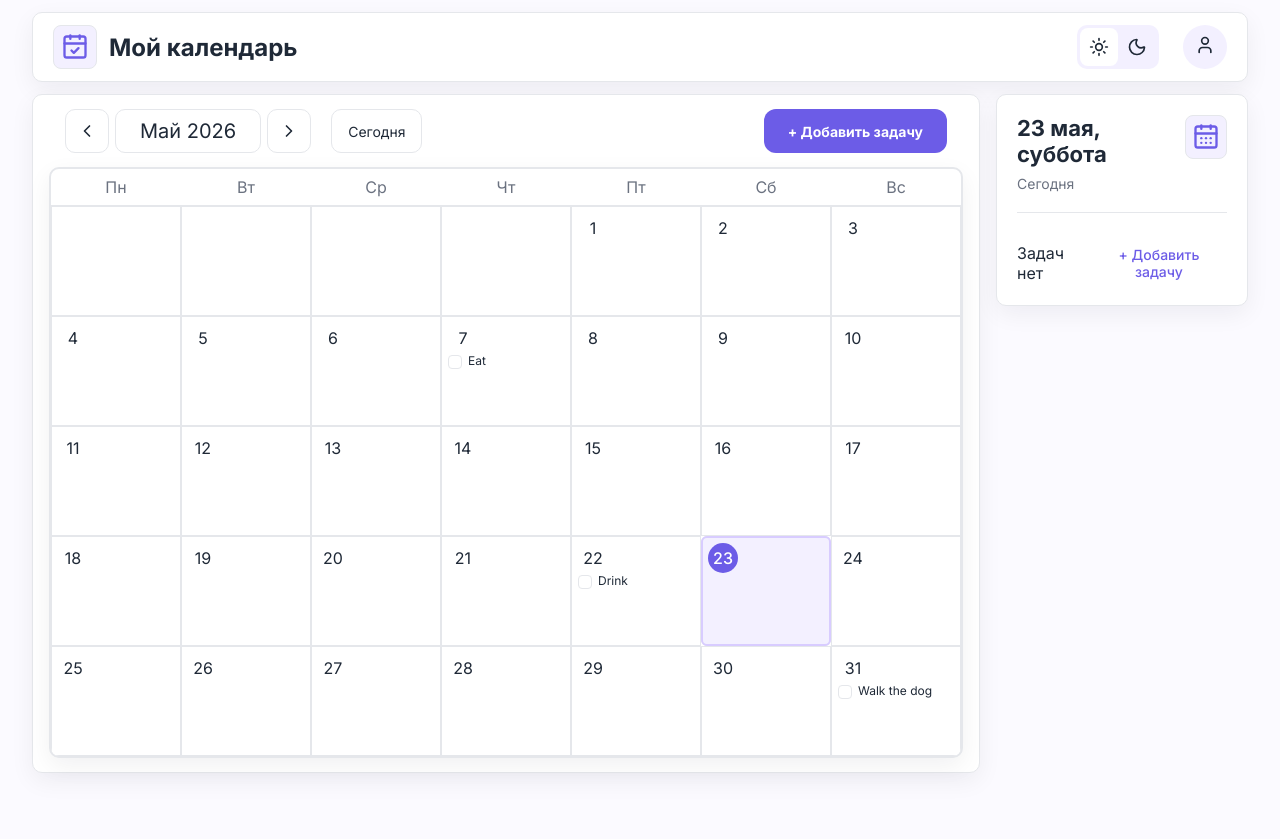
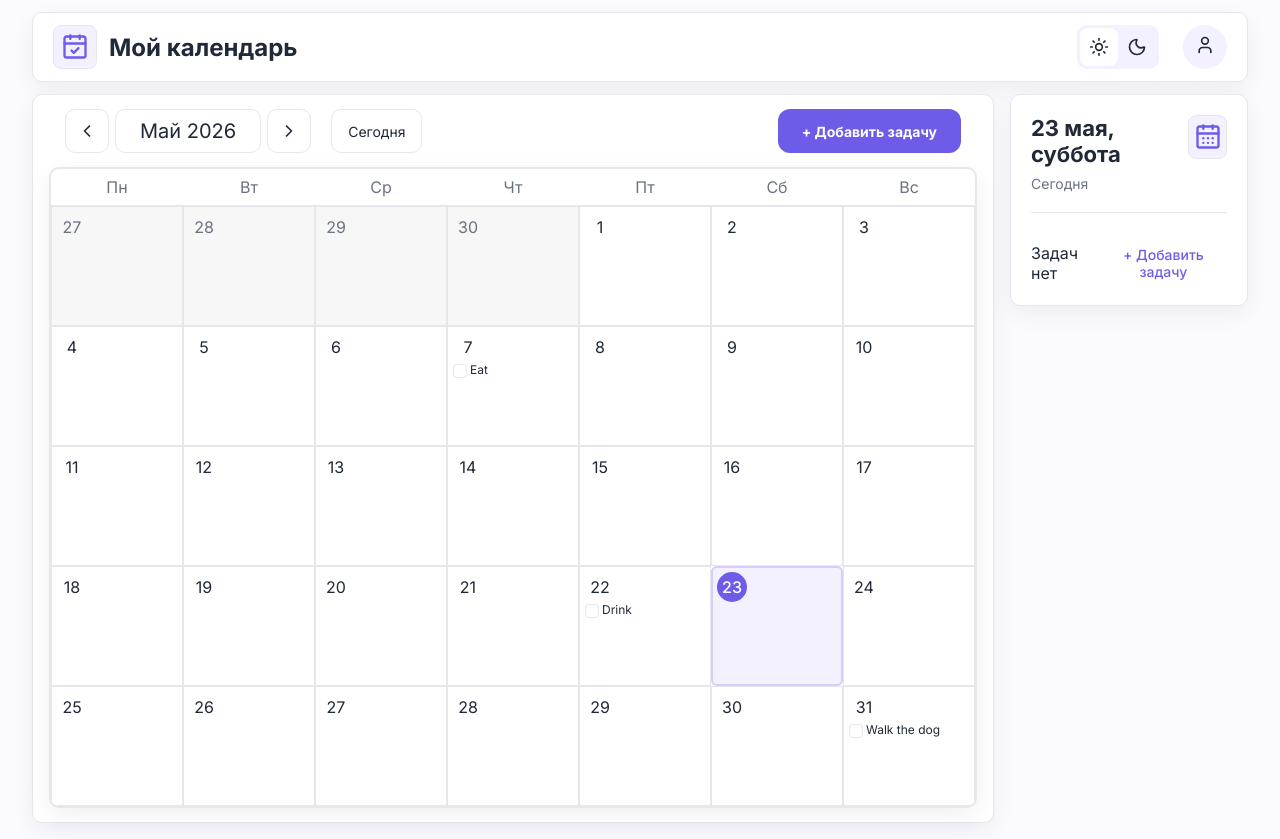
Before and after one commit to veronica-ivanova/calendar-app, a React (Vite) app: page / in a window 1280 px wide. Before the commit the page ends 800 px from the top, so only its background shows below. Built offline with nearby package versions, Linux system fonts and the light colour scheme.

Commit message:
feat: show previous and next month days

```diff
--- a/src/components/calendar-day/calendar-day.module.css
+++ b/src/components/calendar-day/calendar-day.module.css
@@ -1,12 +1,21 @@
 .root {
     display: flex;
     flex-direction: column;
-    min-width: 130px;
-    min-height: 110px;
+
+    width: 100%;
+    height: 100%;
+    min-width: 0;
+    min-height: 0;
+
+    padding: 5px;
+    overflow: hidden;
+
+    /*min-width: 130px;*/
+    /*min-height: 110px;*/
     /*aspect-ratio: 1;*/
     border: 1px solid var(--border-color);
     transition: background-color .15s ease;
-    padding: 6px;
+
 }
 .root:hover {
     background-color: var(--background-color);
@@ -22,6 +31,14 @@
     border-radius: 50%;
     font-size: 16px;
     color: var(--text-color);
+
+}
+
+.outsideMonth {
+    background-color: var(--outside-month-background);
+}
+.outsideMonth .dayNumber {
+    color: var(--secondary-text);
 }
 
 .active {
--- a/src/components/calendar-day/calendar-day.tsx
+++ b/src/components/calendar-day/calendar-day.tsx
@@ -9,13 +9,15 @@ type Props = {
     tasks: Task[];
     onClick: () => void;
     isSelected: boolean;
+    isOutsideMonth: boolean;
 }
 
 export const CalendarDay = ({
     date,
     tasks,
     onClick,
-    isSelected
+    isSelected,
+    isOutsideMonth
 }: Props) => {
 
     const today = new Date();
@@ -25,6 +27,7 @@ export const CalendarDay = ({
         <div
             onClick={onClick}
             className={classNames(styles.root, {
+                [styles.outsideMonth] : isOutsideMonth,
                 [styles.selected]: isSelected
             })}>
             <div
--- a/src/components/calendar-grid/calendar-grid.module.css
+++ b/src/components/calendar-grid/calendar-grid.module.css
@@ -26,13 +26,8 @@
     color: var(--secondary-text);
     font-weight: 400;
 }
-.emptyDay {
-    display: flex;
-    flex-direction: column;
-    border: 1px solid var(--border-color);
-    padding: 8px;
-}
 .calendarDay {
     display: grid;
-    grid-template-columns: repeat(7, 1fr);
+    grid-template-columns: repeat(7, minmax(132px, 1fr));
+    grid-auto-rows: 120px;
 }
--- a/src/components/calendar-grid/calendar-grid.tsx
+++ b/src/components/calendar-grid/calendar-grid.tsx
@@ -13,11 +13,8 @@ type Props = {
 
 export const CalendarGrid = ({calendar, tasksByDate, selectedDate, onSelectDate}:Props) => {
     const {
-        days,
-        emptyDays,
         weekDays,
-        year,
-        month
+        calendarDays
     } = calendar;
     return (
         <div className={styles.root}>
@@ -27,23 +24,17 @@ export const CalendarGrid = ({calendar, tasksByDate, selectedDate, onSelectDate}
                 ))}
             </div>
             <ul className={styles.calendarDay}>
-                {emptyDays.map((_, i) => {
+                {calendarDays.map(({date, isCurrentMonth }) => {
+                    const dateKey = getDateKey(date);
+
                     return (
-                        <li key={`empty-day-${i}`}
-                            className={styles.emptyDay}>
-                        </li>
-                    );
-                })}
-                {days.map((_, i) => {
-                    const date = new Date(year, month, i + 1);
-                    const dateKey = getDateKey(date);
-                    return (
-                        <li key={`day-${i}`}>
+                        <li key={dateKey}>
                             <CalendarDay
-                                onClick={() => onSelectDate(dateKey)}
                                 date={date}
                                 tasks={tasksByDate[dateKey] || []}
                                 isSelected={selectedDate === dateKey}
+                                isOutsideMonth={!isCurrentMonth}
+                                onClick={() => onSelectDate(dateKey)}
                             />
                         </li>
                     );
--- a/src/components/calendar-task-item/calendar-task-item.module.css
+++ b/src/components/calendar-task-item/calendar-task-item.module.css
@@ -1,7 +1,7 @@
 .root {
     display: flex;
     align-items: flex-start;
-    gap: 6px;
+    gap: 3px;
 }
 .name {
     font-size: 12px;
@@ -11,6 +11,13 @@
     overflow: hidden;
     text-overflow: ellipsis;
     white-space: nowrap;
+
+    /*white-space: normal;*/
+    /*overflow-wrap: anywhere;*/
+    /*display: -webkit-box;*/
+    /*-webkit-box-orient: vertical;*/
+    /*-webkit-line-clamp: 2;*/
+    /*overflow: hidden;*/
 }
 .completed {
     color: var(--secondary-text);
--- a/src/hooks/useCalendar.ts
+++ b/src/hooks/useCalendar.ts
@@ -5,10 +5,35 @@ export const useCalendar = (viewDate: Date) => {
     const year = viewDate.getFullYear();
     const daysInMonth = new Date(year, month + 1, 0).getDate(); // 0 день след. месяца = последнему дню текущего
 
-    const days = Array.from({ length: daysInMonth })
     const firstDayOfMonth = new Date(year, month, 1).getDay(); // 0 - вс , 6 - сб
     const normalizedFirstDay = (firstDayOfMonth + 6) % 7; // 0 - пн, 6 -вс
-    const emptyDays = Array.from({ length: normalizedFirstDay })
+
+    // Понедельник первой отображаемой недели.
+    const gridStartDate = new Date(
+        year,
+        month,
+        1 - normalizedFirstDay
+    );
+
+    //Общее количество ячеек для полного заполнения недель (округление последней недели до полной)
+    const calendarDaysCount =
+        Math.ceil((normalizedFirstDay + daysInMonth) / 7) * 7;
+
+    const calendarDays = Array.from(
+        {length: calendarDaysCount},
+        (_, i) => {
+            const date = new Date(gridStartDate);
+            date.setDate(gridStartDate.getDate() + i); //JS автоматически переходит между месяцами
+
+            return {
+                date,
+                isCurrentMonth:
+                date.getMonth() === month &&
+                date.getFullYear() === year,
+            }
+        }
+    )
+
     const weekDays = WEEK_DAYS;
     const monthArray = MONTHS;
     return {
@@ -16,7 +41,6 @@ export const useCalendar = (viewDate: Date) => {
         year,
         weekDays,
         monthArray,
-        emptyDays,
-        days
+        calendarDays
     };
 }
--- a/src/index.css
+++ b/src/index.css
@@ -13,6 +13,7 @@
     --shadow: 0 8px 24px rgba(15, 23, 42, 0.06);
     --control-height: 44px;
     --border-radius: 10px;
+    --outside-month-background: #F7F7F8
 }
 [data-theme="dark"] {
     --dark-color: #f9fafb;
@@ -26,6 +27,7 @@
     --primary-light: #312e4f;
     --primary-border: #6d5b9c;
     --shadow: 0 8px 24px rgba(0, 0, 0, 0.25);
+    --outside-month-background: #18202B
 }
 [data-theme] {
     min-height: 100vh;
--- a/src/mock.ts
+++ b/src/mock.ts
@@ -5,6 +5,7 @@ export const tasks = [
         description: "Everyone",
         date: "2026-05-07T14:00:00",
         completed: false,
+        visibility: "private",
     },
     {
         id: "yiuii5cu1",
@@ -12,6 +13,7 @@ export const tasks = [
         description: "Everyone",
         date: "2026-05-22T14:00:00",
         completed: false,
+        visibility: "private",
     },
     {
         id: "yi55ii5cu1",
@@ -19,6 +21,7 @@ export const tasks = [
         description: "Everyone",
         date: "2026-05-31T15:00:00",
         completed: false,
+        visibility: "private",
     },
     {
         id: "yi55ii5de2",
@@ -26,6 +29,7 @@ export const tasks = [
         description: "Everyone",
         date: "2026-06-30T15:00:00",
         completed: false,
+        visibility: "private",
     },
     {
         id: "yi55ii5cu3",
@@ -33,6 +37,7 @@ export const tasks = [
         description: "Everyone",
         date: "2026-06-21T15:00:00",
         completed: false,
+        visibility: "private",
     },
     {
         id: "yi55ii5cu4",
@@ -40,6 +45,7 @@ export const tasks = [
         description: "Everyone",
         date: "2026-07-21T15:00:00",
         completed: false,
+        visibility: "private",
     },
     {
         id: "yi55ii5c4",
@@ -47,6 +53,7 @@ export const tasks = [
         description: "Everyone",
         date: "2026-07-21T15:00:00",
         completed: false,
+        visibility: "private",
     },
     {
         id: "yi55ii5c5",
@@ -54,6 +61,7 @@ export const tasks = [
         description: "Everyone",
         date: "2026-07-21T15:00:00",
         completed: false,
+        visibility: "private",
     },
     {
         id: "yi55ii5c6",
@@ -61,6 +69,7 @@ export const tasks = [
         description: "Everyone",
         date: "2026-07-26T15:00:00",
         completed: false,
+        visibility: "private",
     },
     {
         id: "yi55ii5cu5",
@@ -68,6 +77,7 @@ export const tasks = [
         description: "Everyone",
         date: "2026-07-26T15:00:00",
         completed: false,
+        visibility: "private",
     },
     {
         id: "yi55ii5cu6",
@@ -75,6 +85,7 @@ export const tasks = [
         description: "Everyone",
         date: "2026-07-26T16:00:00",
         completed: false,
+        visibility: "private",
     },
     {
         id: "yi55ii5вcu7",
@@ -82,6 +93,7 @@ export const tasks = [
         description: "Everyone",
         date: "2026-07-25T16:00:00",
         completed: false,
+        visibility: "private",
     },
     {
         id: "yiр55ii5u7",
@@ -89,14 +101,128 @@ export const tasks = [
         description: "Everyone",
         date: "2026-07-23T16:00:00",
         completed: false,
+        visibility: "private",
     },
     {
         id: "yi55пii5cu7",
         name: "Drink",
         description: "Everyone",
-        date: "2026-07-23T16:00:00",
+        date: "2026-07-28T16:00:00",
         completed: false,
-    }
+        visibility: "public",
+    },
+    {
+        id: "yiр55ii5u17",
+        name: "Drink",
+        description: "Everyone",
+        date: "2026-08-21T16:00:00",
+        completed: false,
+        visibility: "private",
+    },
+    {
+        id: "yi55пii5cu27",
+        name: "Забрать ребенка",
+        description: "Everyone",
+        date: "2026-08-13T16:00:00",
+        completed: false,
+        visibility: "public",
+    },
+    {
+        id: "yiр55ii5u37",
+        name: "Сходить в магазин",
+        description: "Everyone",
+        date: "2026-08-13T16:00:00",
+        completed: false,
+        visibility: "private",
+    },
+    {
+        id: "yi55пii5cu47",
+        name: "Сделать презентацию",
+        description: "Everyone",
+        date: "2026-08-24T16:00:00",
+        completed: false,
+        visibility: "public",
+    },
+    {
+        id: "yiр55ii5u57",
+        name: "Покормить кота",
+        description: "Everyone",
+        date: "2026-08-23T16:00:00",
+        completed: false,
+        visibility: "private",
+    },
+    {
+        id: "yi55пii5cu67",
+        name: "Погулять с собакой",
+        description: "Everyone",
+        date: "2026-08-24T16:00:00",
+        completed: false,
+        visibility: "public",
+    },
+    {
+        id: "yiр55ii5u570",
+        name: "Покормить кота",
+        description: "Everyone",
+        date: "2026-08-23T16:00:00",
+        completed: false,
+        visibility: "private",
+    },
+    {
+        id: "yiр55ii5u5709",
+        name: "Покормить кота",
+        description: "Everyone",
+        date: "2026-08-23T16:00:00",
+        completed: false,
+        visibility: "private",
+    },
+    {
+        id: "yiр55ii5u5708",
+        name: "Покормить кота",
+        description: "Everyone",
+        date: "2026-08-23T16:00:00",
+        completed: false,
+        visibility: "private",
+    },
+    {
+        id: "yiр55ii5u5707",
+        name: "Покормить кота",
+        description: "Everyone",
+        date: "2026-08-23T16:00:00",
+        completed: false,
+        visibility: "private",
+    },
+    {
+        id: "yiр55ii5u5706",
+        name: "Покормить кота",
+        description: "Everyone",
+        date: "2026-08-23T16:00:00",
+        completed: false,
+        visibility: "private",
+    },
+    {
+        id: "yiр55ii5u5705",
+        name: "Покормить кота",
+        description: "Everyone",
+        date: "2026-08-23T16:00:00",
+        completed: false,
+        visibility: "private",
+    },
+    {
+        id: "yiр55ii5u5704",
+        name: "Покормить кота",
+        description: "Everyone",
+        date: "2026-08-23T16:00:00",
+        completed: false,
+        visibility: "private",
+    },
+    {
+        id: "yiр55ii5u5701",
+        name: "Покормить кота",
+        description: "Everyone",
+        date: "2026-08-23T16:00:00",
+        completed: false,
+        visibility: "private",
+    },
 
 
 ]
```
